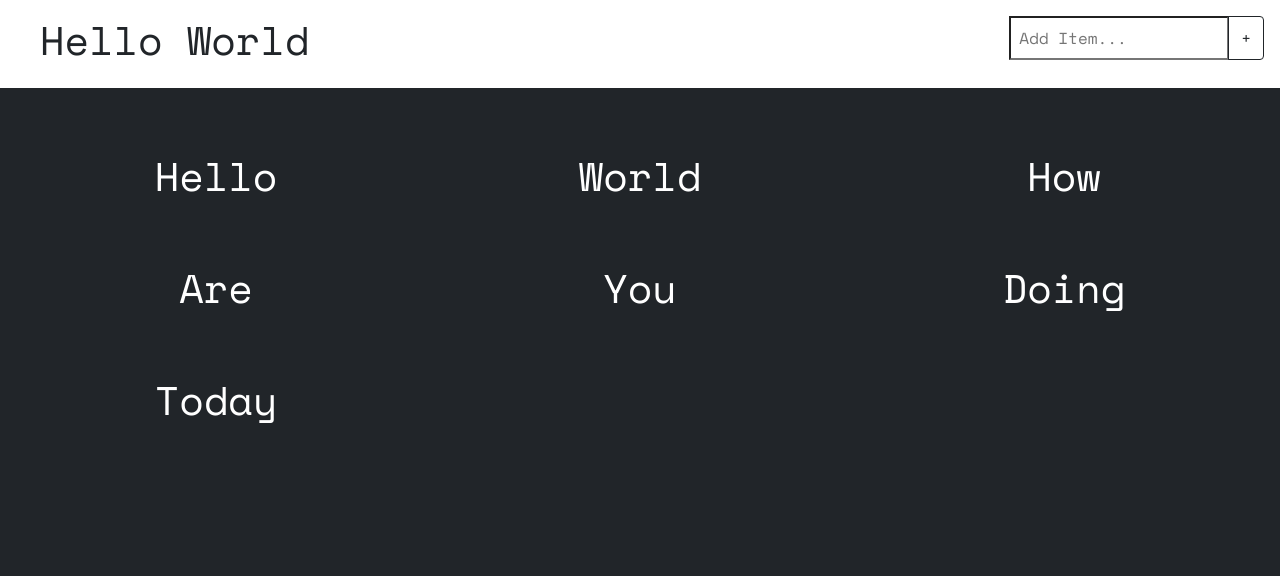
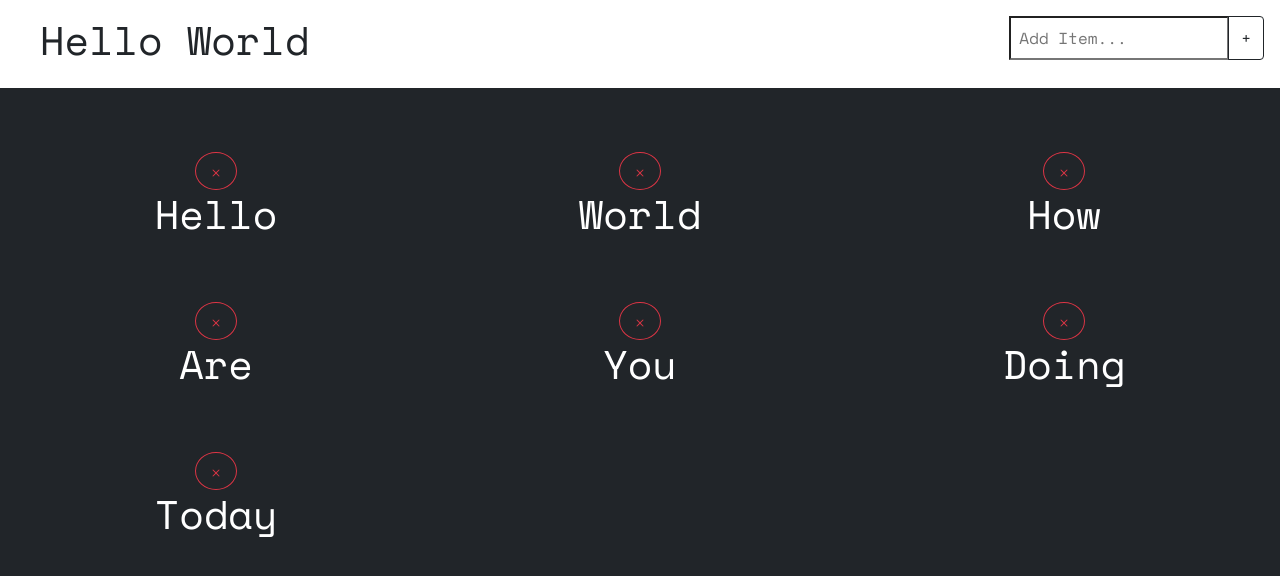
Before and after one commit to nabilkoneylaryea/react-sandbox, a React (Create React App) app: page / in a window 1280 px wide. Shown: the top 576 px of the page. Built offline with nearby package versions, Linux system fonts and the light colour scheme.

Commit message:
addded delete buttons but can't make delete for suome reason

```diff
--- a/src/App.css
+++ b/src/App.css
@@ -1,5 +1,11 @@
 *{
   font-family: 'Space Mono', monospace;
+}
+.item{
+  transition: .2s;
+}
+.item:hover{
+  cursor: pointer;
 }
 .animation-blink{
   animation-name: blink;
--- a/src/App.js
+++ b/src/App.js
@@ -56,12 +56,24 @@ class App extends Component {
       items: newItems
     }))
   }
+  // DELETE ITEM
+  deleteItem = (id) => {
+    const newItems = this.state.items.filter(item => {
+      return item.id !== id;
+    })
+    console.log(newItems);
+    this.setState(state => ({
+      items: newItems
+    }))
+    console.log('Deleted');
+    console.log(this.state.items);
+  }
   render() {
     return (
       <div>
         <Header addItem={this.addItem}/>
         <div className="mt-2 p-3 row row-cols-3 g-4">
-          <Items items={this.state.items} editItem={this.editItem}/>
+          <Items items={this.state.items} editItem={this.editItem} deleteItem={this.deleteItem}/>
         </div>
       </div>
     )
--- a/src/components/layouts/Input.js
+++ b/src/components/layouts/Input.js
@@ -17,7 +17,7 @@ class Input extends Component {
             id: v4(),
             title: this.state.input
         }
-        this.props.addItem(newItem)
+        this.props.addItem(newItem);
         this.setState(state => ({
             input: ''
         }))
--- a/src/components/layouts/Items.js
+++ b/src/components/layouts/Items.js
@@ -8,8 +8,9 @@ export class Items extends Component {
             this.props.items.map(item =>
                 // console.log(item.title)
 
-                <Item key={item.id} id={item.id} title={item.title} editItem={this.props.editItem} />
-
+                <div>
+                    <Item key={item.id} id={item.id} title={item.title} editItem={this.props.editItem} deleteItem={this.props.deleteItem}/>
+                </div>
             )
         )
     }
--- a/src/components/layouts/SingleItem.js
+++ b/src/components/layouts/SingleItem.js
@@ -8,9 +8,19 @@ class SingleItem extends Component {
     editItem = (e) => {
         this.props.editItem(this.props.id, 'Hello');
     }
+    deleteItem = (e) => {
+        console.log(e.target);
+        this.props.deleteItem(this.props.id);
+    }
     render() {
         return (
-            <div onClick={this.editItem} className="fade-in p-3" style={this.style}>
+            <div onClick={this.editItem} className="item fade-in p-3" style={this.style}>
+
+                <div onClick={this.deleteItem} className="btn btn-outline-danger rounded-circle">
+                    <svg xmlns="http://www.w3.org/2000/svg" width="16" height="16" fill="currentColor" class="bi bi-x" viewBox="0 0 16 16">
+                        <path d="M4.646 4.646a.5.5 0 0 1 .708 0L8 7.293l2.646-2.647a.5.5 0 0 1 .708.708L8.707 8l2.647 2.646a.5.5 0 0 1-.708.708L8 8.707l-2.646 2.647a.5.5 0 0 1-.708-.708L7.293 8 4.646 5.354a.5.5 0 0 1 0-.708z" />
+                    </svg>
+                </div>
                 <h1>{this.props.title}</h1>
             </div>
         )
```
Also changed, not shown: 1 other file (tests, documents, lock files or other folders).
